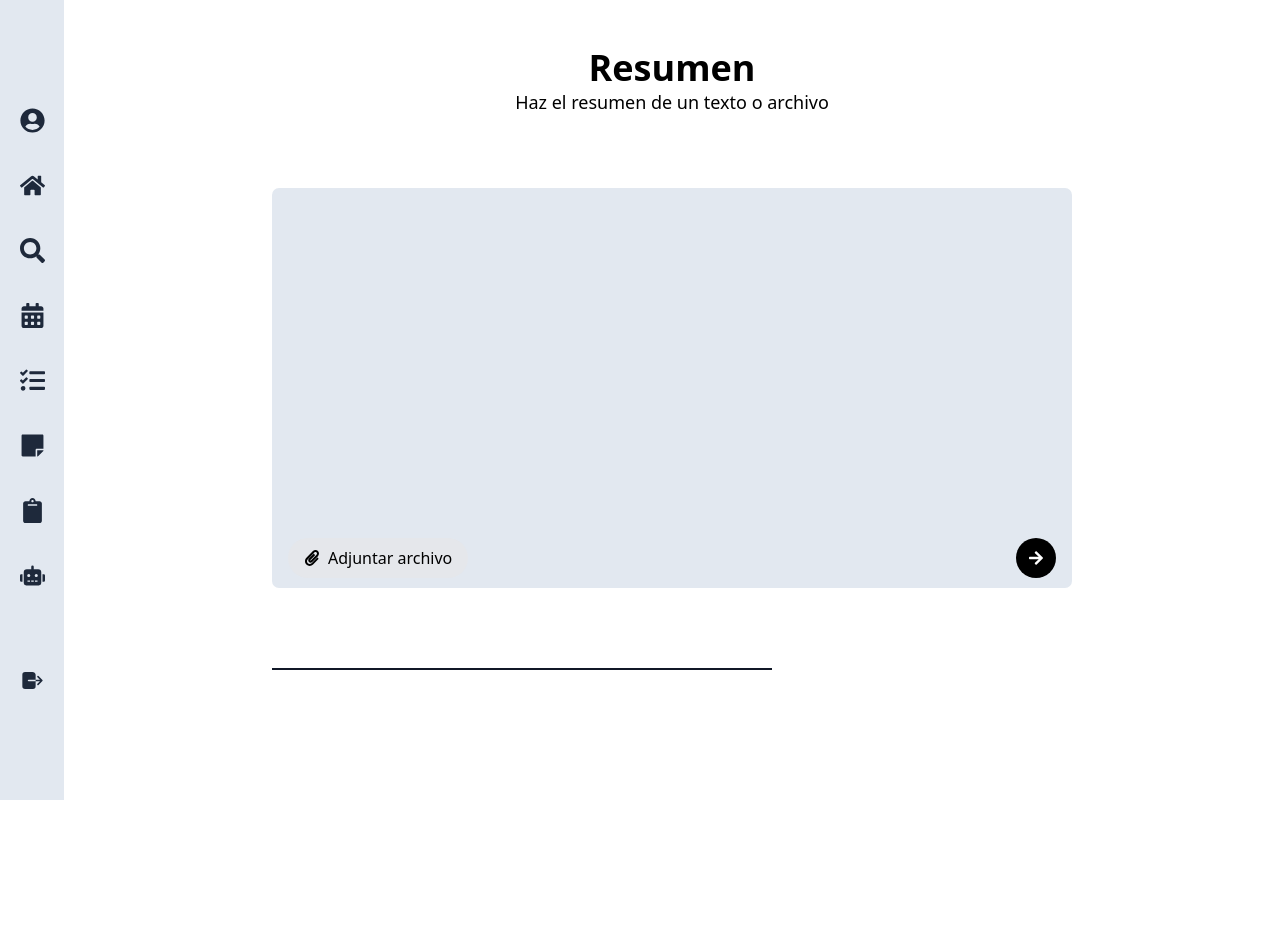
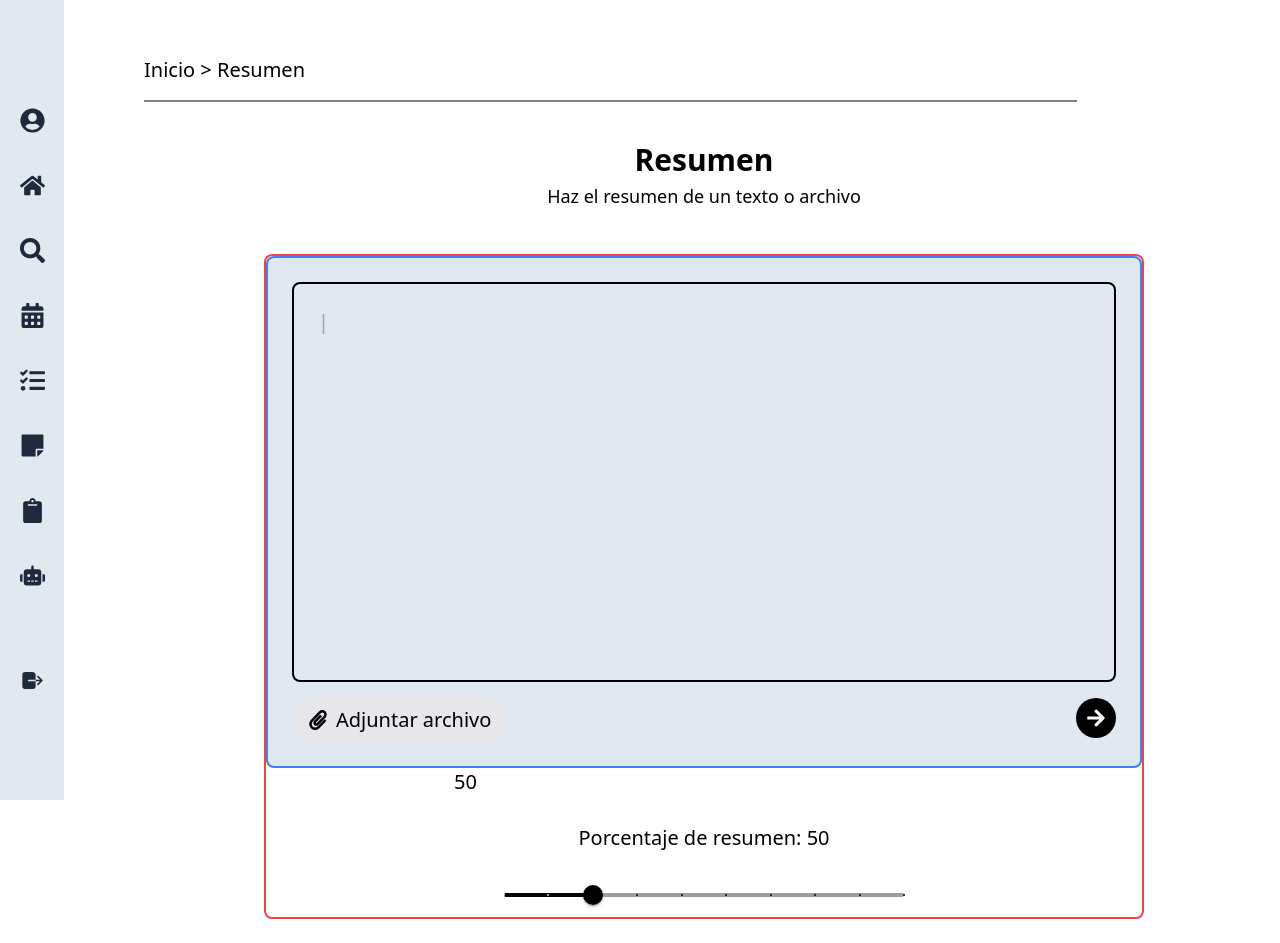
Before and after one commit to DagmarLV/StudyPower, a Next.js app in the folder my-app/: page /resumen in a window 1280 px wide. Before the commit the page ends 800 px from the top, so only its background shows below. Built offline with nearby package versions, Linux system fonts and the light colour scheme.

Commit message:
fixing summary page desing

```diff
--- a/my-app/package.json
+++ b/my-app/package.json
@@ -9,6 +9,9 @@
     "lint": "next lint"
   },
   "dependencies": {
+    "@emotion/react": "^11.11.4",
+    "@emotion/styled": "^11.11.5",
+    "@mui/material": "^5.15.18",
     "next": "14.2.3",
     "react": "^18",
     "react-dom": "^18",
--- a/my-app/src/app/resumen/page.jsx
+++ b/my-app/src/app/resumen/page.jsx
@@ -1,6 +1,7 @@
 'use client';
 import { useState, useRef } from 'react';
 import { FaArrowRight, FaPaperclip } from 'react-icons/fa';
+import CustomSlider from '@/components/CustomSlider';
 
 export default function Summarypage() {
     const [data, setData] = useState('');
@@ -31,34 +32,40 @@ export default function Summarypage() {
         textarea.style.height = 'auto';
         textarea.style.height = textarea.scrollHeight - 50 + 'px';
     };
+
+    const [value, setValue] = useState(50);
+
+    const handleSliderChange = (newValue) => {
+        setValue(newValue);
+    };
+
+
     return (
-        <main className='md:gap-12 gap-4 p-4 md:mt-8'>
-            {afterSummaryVisibility && <div>
-                <h1 className="text-4xl font-bold text-center">Resumen</h1>
+        <section className="container mx-auto flex flex-col gap-8 p-4 md:ml-16 w-auto">
+        <div className='md:w-5/6 mt-10 border-b-2 border-black/50 pb-4 text-xl'>Inicio &gt; Resumen</div>
+        <div className="flex flex-col w-full justify-center items-center gap-10">
+
+                {afterSummaryVisibility && <div className='flex flex-col p-2 md:w-4/5 items-center w-full text-xl gap-1'>
+                    <h1 className="text-3xl font-bold text-center">Resumen</h1>
                     <p className="text-lg text-center">Haz el resumen de un texto o archivo</p>
-                <br />
-                <br />
-                <br />
-                <div className="flex justify-center items-center">
+
+                    <div className="mt-10 flex flex-col border-2 border-red-500 rounded-lg  w-full h-auto min-h-[450px]">
                         <form onSubmit={onSubmit}>
-                        <div className="relative min-w-[800px]">
+                        <div className="flex flex-col space-between bg-slate-200 border-2 border-blue-500 rounded-lg md:p-6 p-3 w-full h-auto min-h-[470px] gap-4">
                                 <textarea
                                     ref={textareaRef}
                                     name="text"
                                     value={text}
                                     onChange={handleInputChange}
-                                className="h-auto min-h-[400px] w-full resize-none rounded-[7px] bg-slate-200 px-6 py-4 pb-28 font-sans text-sm text-blue-gray-700 transition-all outline-none"
-                                placeholder=" "
+                                    className="md:p-6 p-2 border-2 border-black rounded-lg w-full text-lm
+                                    h-auto min-h-[400px] w-full resize-none bg-slate-200  transition-all"
+                                    placeholder="|"
                                     style={{ overflow: 'hidden' }}
                                 ></textarea>
-                            <button
-                                type="submit"
-                                className="absolute bottom-2 right-2 bg-black text-white w-10 h-10 rounded-full flex items-center justify-center hover:bg-blue-700 transition-colors bottom-4 right-4">
-                                <FaArrowRight />
-                            </button>
+                                <div className="flex justify-between">
                                     <label
                                         htmlFor="file-upload"
-                                className="absolute bottom-4 left-4 flex items-center bg-gray-200 text-black px-4 py-2 rounded-full hover:bg-gray-300 transition-colors cursor-pointer"
+                                        className="flex items-center bg-gray-200 text-black px-4 py-2 rounded-full hover:bg-gray-300 transition-colors cursor-pointer"
                                         >
                                         <FaPaperclip className="mr-2" />
                                             Adjuntar archivo
@@ -68,10 +75,26 @@ export default function Summarypage() {
                                             className="hidden"
                                         />
                                     </label>
+                                    <button
+                                        type="submit"
+                                        className="bg-black text-white w-10 h-10 rounded-full flex items-center justify-center hover:bg-blue-700 transition-colors">
+                                        <FaArrowRight />
+                                    </button>
+
                                 </div>
-                        <br />
-                        <input type="text" name="percentage" className="peer h-10 w-[500px] mt-3 bg-transparent border-b-2 border-gray-900 text-white placeholder-transparent focus:outline-none" placeholder="Percentage of summary"></input>
-                        <br />
+                            </div>
+                            <div className='flex flex-col items-center gap-2'>
+                            <input
+                                type="text"
+                                name="percentage"
+                                value={value}
+                                className="peer w-[500px]  border-gray-900 text-black focus:outline-none"
+                                placeholder={value}
+                                />
+                            <p className='p-5'>Porcentaje de resumen: {value}</p>
+                            <CustomSlider name="percentage" onChange={handleSliderChange} />
+                            </div>
+
                         </form>
                     </div>
 
@@ -79,6 +102,8 @@ export default function Summarypage() {
 
                 </div>
                 }
+
+        </div>
                 {summaryVisibility && <div className=''>
                     <h1 className="text-4xl font-bold">Summary</h1>
                     <div className="text-justify overflow-auto h-[300px] w-[500px] bg-gray-100 p-3 rounded-[7px] border border-gray-200">
@@ -104,6 +129,8 @@ export default function Summarypage() {
                     </button>
                 </div>
                 }
-        </main>
+
+        </section>
+
     );
 }
--- /dev/null
+++ b/my-app/src/components/CustomSlider.jsx
@@ -0,0 +1,29 @@
+import * as React from 'react';
+import Box from '@mui/material/Box';
+import Slider from '@mui/material/Slider';
+
+function valuetext(value) {
+    return `${value}°C`;
+}
+
+
+export default function DiscreteSlider() {
+  return (
+    <Box sx={{ width: 400, color:"success" }}>
+      <Slider
+        aria-label="Temperature"
+        defaultValue={30}
+        getAriaValueText={valuetext}
+        valueLabelDisplay="auto"
+        shiftStep={50}
+        step={10}
+        marks
+        min={10}
+        max={100}
+        color="principal"
+
+      />
+
+    </Box>
+  );
+}
```
Also changed, not shown: 1 other file (tests, documents, lock files or other folders). Lines whose indentation alone changed are shown as unchanged.
